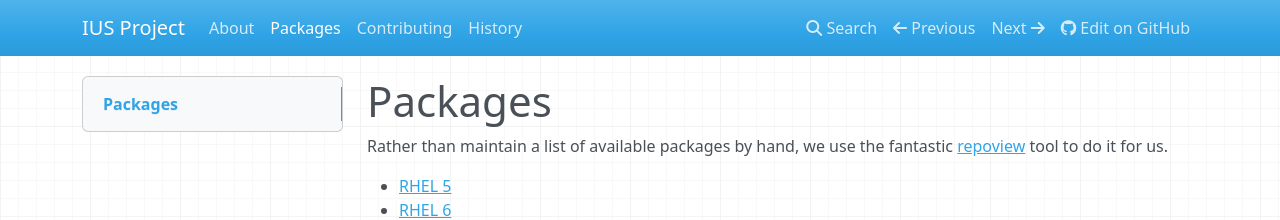
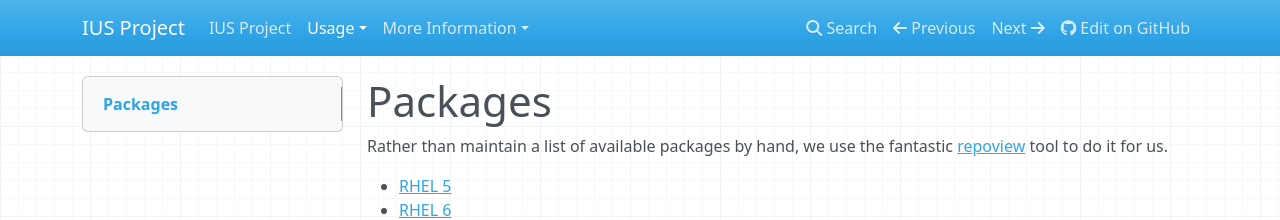
Before and after one commit to iusrepo/ius.io, an MkDocs documentation site: the page built from docs/Packages.md, in a window 1280 px wide. Shown: the top 220 px of the page. Built offline with MkDocs 1.6.1, drawn with Linux system fonts in a browser that asks for light colours; nearby versions of some CDN libraries; old or Windows-style settings are respelled for this version of MkDocs.

Commit message:
use inferred page names, and put into groups

```diff
--- a/mkdocs.yml
+++ b/mkdocs.yml
@@ -5,7 +5,9 @@ markdown_extensions:
   - toc:
       permalink: True
 pages:
-  - About: index.md
-  - Packages: packages.md
-  - Contributing: contributing.md
-  - History: history.md
+  - index.md
+  - Usage:
+    - Packages.md
+  - More Information:
+    - Contributing.md
+    - History.md
```
Also changed, not shown: docs/Contributing.md (renamed from docs/contributing.md), docs/History.md (renamed from docs/history.md), docs/Packages.md (renamed from docs/packages.md).
